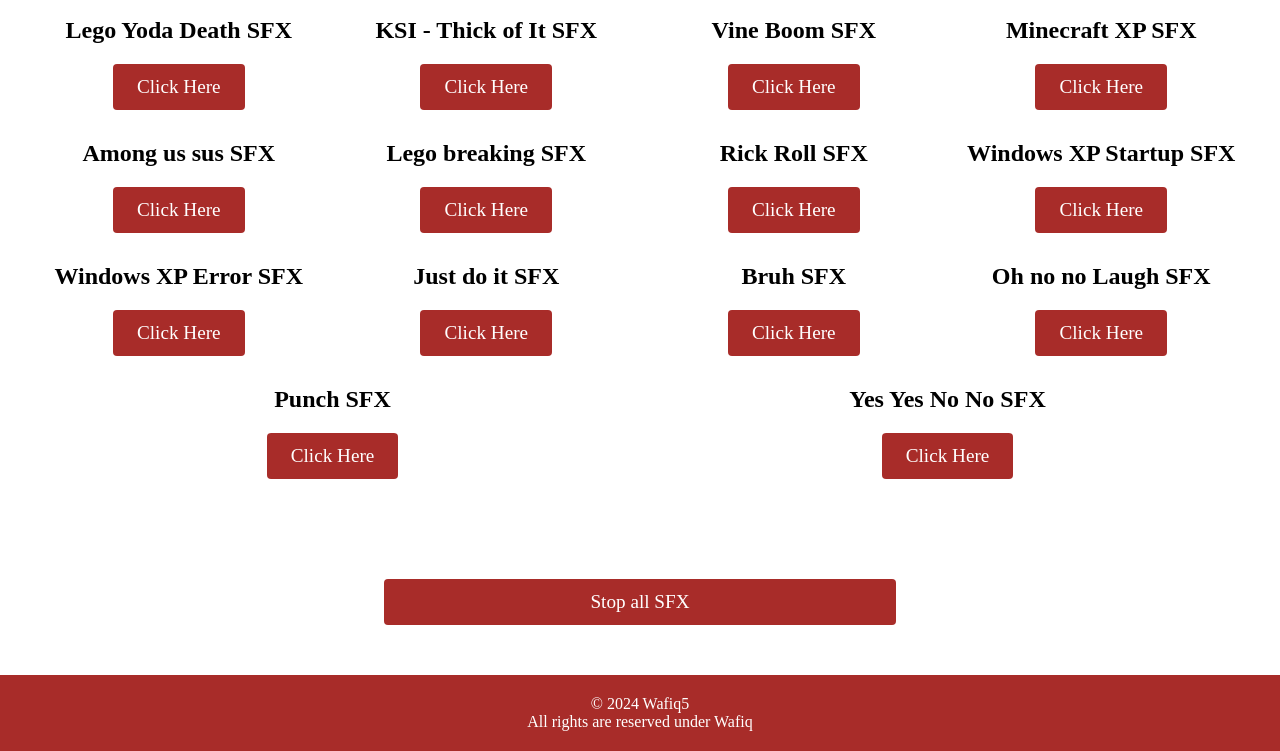
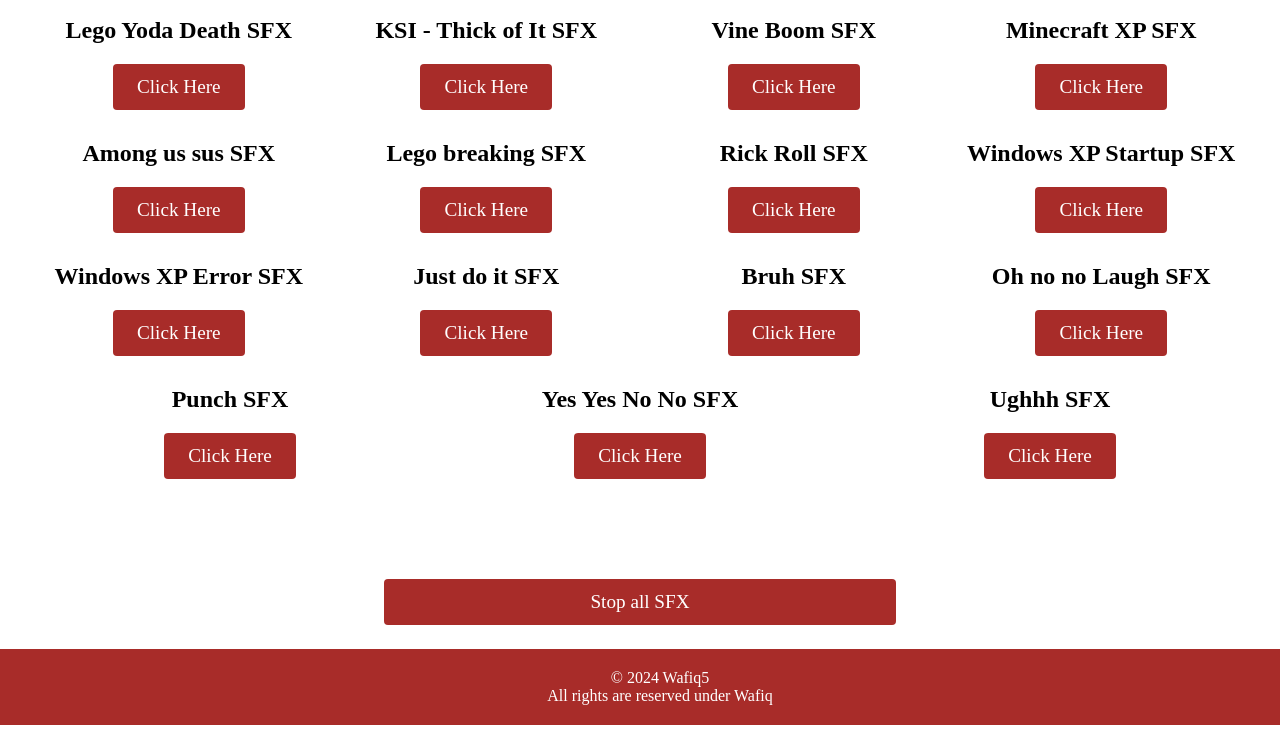
Before and after one commit to Wafiq5/r-and-j-sfx, a plain HTML site: page index.html in a window 1280 px wide. Shown: the part 75-826 px from the top of the page. After the commit the page ends 800 px from the top, so only its background shows below. Drawn offline with Linux system fonts and the light colour scheme; a web font is replaced by a local one.

Commit message:
Added new SFX + fixed footer issue

```diff
--- a/index.html
+++ b/index.html
@@ -94,6 +94,12 @@
         <button onclick="playSFX('yesYesNoNoSFX')">Click Here</button>
         <audio id="yesYesNoNoSFX" class="sfx" src="Audios/Yes%20Yes%20No%20No%20(Sound%20Effect).mp3"></audio>
     </div>
+
+    <div class="sfx-div">
+        <h2>Ughhh SFX</h2>
+        <button onclick="playSFX('ughhhSFX')">Click Here</button>
+        <audio id="ughhhSFX" class="sfx" src="Audios/Ughhh%20(Sound%20Effect).mp3"></audio>
+    </div>
 </div>
 <div class="stop-all-div">
     <button class="stop-all-sfx" onclick="stopAll()"> Stop all SFX</button>
--- a/style.css
+++ b/style.css
@@ -78,4 +78,7 @@
     text-align: center;
     padding: 20px;
     margin-top: 50px;
+    position: fixed;
+    bottom: 0;
+    width: 100%;
 }
```
Also changed, not shown: 1 other file.
